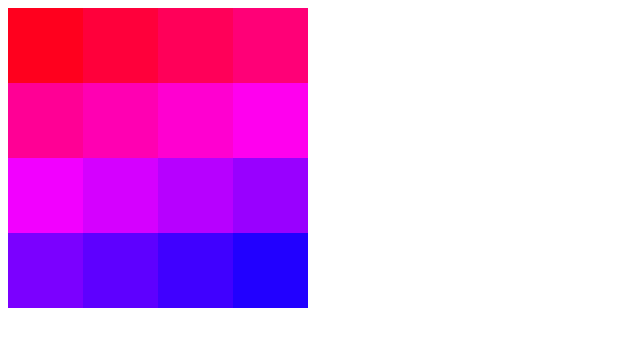
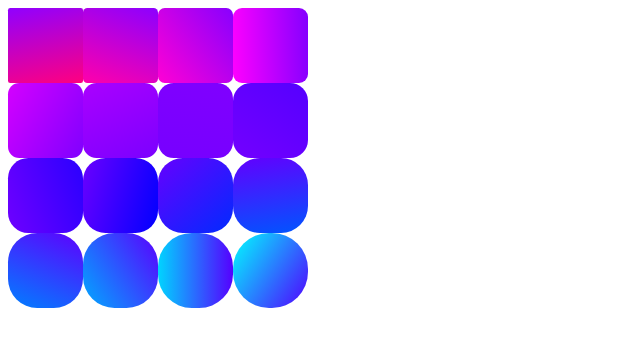
Before and after one commit to BAsnetSujan420/responsive-behavioural-css, a React (Vite) app: page / in a window 1280 px wide. Shown: the top 346 px of the page, without its empty margins (0-640 px from the left). Built offline with nearby package versions, Linux system fonts and the light colour scheme.

Commit message:
linear-gradient with calc and hsl

```diff
--- a/src/components/ArtProject.jsx
+++ b/src/components/ArtProject.jsx
@@ -14,7 +14,13 @@ export const Box = styled.div`
   width: var(--box-size);
   height: var(--box-size);
 
-  background: hsl(calc(var(--index) * -7deg) 100% 50%);
+  background: linear-gradient(
+    calc(135deg + var(--index) * 33deg),
+    hsl(calc(275deg + var(--index) * -1deg) 100% 50%),
+    hsl(calc(340deg + var(--index) * -10deg) 100% 50%)
+  );
+
+  border-radius: calc(var(--index) * 3%);
 `;
 
 function ArtProject() {
```
